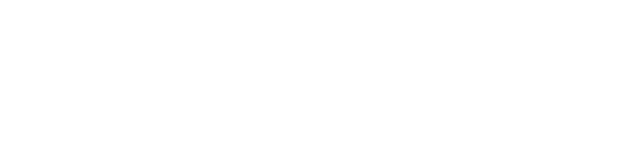
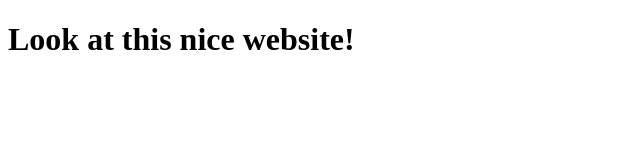
Before and after one commit to Ratchetnotclank/nasa, a website: page src/index.html in a window 1280 px wide. Shown: the whole page, without its empty margins (0-640 px from the left). Drawn offline with Linux system fonts and the light colour scheme.

Commit message:
Fix run script

```diff
--- a/package.json
+++ b/package.json
@@ -5,7 +5,7 @@
   "main": "index.js",
   "scripts": {
     "test": "echo \"Error: no test specified\" && exit 1",
-    "dev": "parcel src/serve index.html"
+    "dev": "parcel serve src/index.html"
   },
   "repository": {
     "type": "git",
--- a/src/index.html
+++ b/src/index.html
@@ -8,6 +8,6 @@
 
 </head>
 <body>
-
+    <h1>Look at this nice website!</h1>
 </body>
 </html>
```
